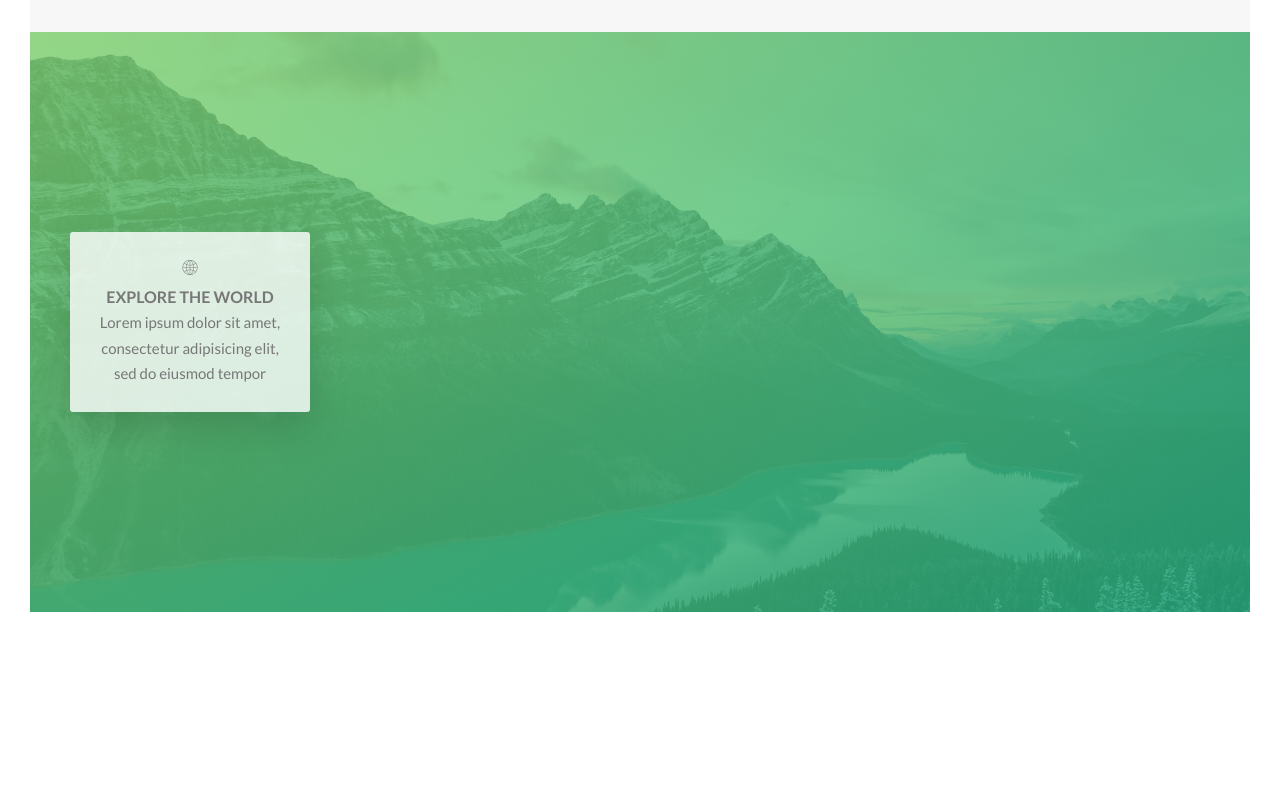
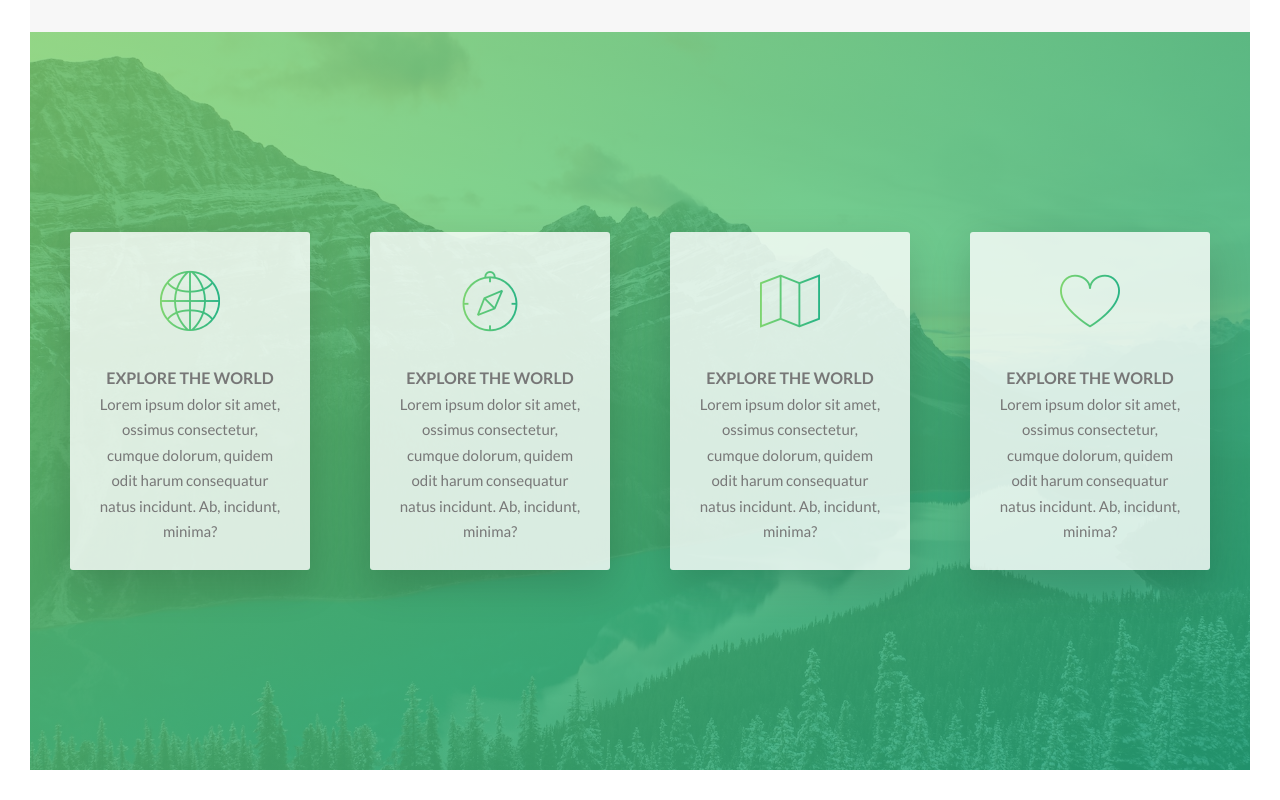
Before and after one commit to IzWOP/Natours, a website: page index.html in a window 1280 px wide. Shown: the part 1560-2360 px from the top of the page. Before the commit the page ends 2202 px from the top, so only its background shows below. Drawn offline with Linux system fonts and the light colour scheme.

Commit message:
the cards after the about me was added with icons.

```diff
--- a/index.html
+++ b/index.html
@@ -64,10 +64,37 @@
         <div class="row">
           <div class="col-1-of-4">
             <div class="feature-box">
-              <i class="icon-basic-world"></i>
+              <i class="feature-box__icon icon-basic-world"></i>
               <h3 class="heading-tertiary">Explore the world</h3>
               <p class="feature-box__text"></p>
-              Lorem ipsum dolor sit amet, consectetur adipisicing elit, sed do eiusmod tempor
+              Lorem ipsum dolor sit amet, ossimus consectetur, cumque dolorum, quidem odit harum consequatur natus incidunt. Ab, incidunt, minima?
+            </div>
+          </div>
+
+          <div class="col-1-of-4">
+            <div class="feature-box">
+              <i class="feature-box__icon icon-basic-compass"></i>
+              <h3 class="heading-tertiary">Explore the world</h3>
+              <p class="feature-box__text"></p>
+              Lorem ipsum dolor sit amet, ossimus consectetur, cumque dolorum, quidem odit harum consequatur natus incidunt. Ab, incidunt, minima?
+            </div>
+          </div>
+
+          <div class="col-1-of-4">
+            <div class="feature-box">
+              <i class="feature-box__icon icon-basic-map"></i>
+              <h3 class="heading-tertiary">Explore the world</h3>
+              <p class="feature-box__text"></p>
+              Lorem ipsum dolor sit amet, ossimus consectetur, cumque dolorum, quidem odit harum consequatur natus incidunt. Ab, incidunt, minima?
+            </div>
+          </div>
+
+          <div class="col-1-of-4">
+            <div class="feature-box">
+              <i class="feature-box__icon icon-basic-heart"></i>
+              <h3 class="heading-tertiary">Explore the world</h3>
+              <p class="feature-box__text"></p>
+              Lorem ipsum dolor sit amet, ossimus consectetur, cumque dolorum, quidem odit harum consequatur natus incidunt. Ab, incidunt, minima?
             </div>
           </div>
         </div>
--- a/sass/components/_feature-box.scss
+++ b/sass/components/_feature-box.scss
@@ -5,7 +5,7 @@
  text-align: center;
  border-radius: 3px;
  box-shadow: 0 1.5rem 4rem rgba($color-black, .15);
- transition: transition .3s;
+ transition: transform .3s;
 
   &__icon {
     font-size: 6rem;
@@ -20,9 +20,5 @@
     transform: translateY(-1.5rem) scale(1.03);
   }
 
-  &__text {
-
-
-
   }
 }
```
